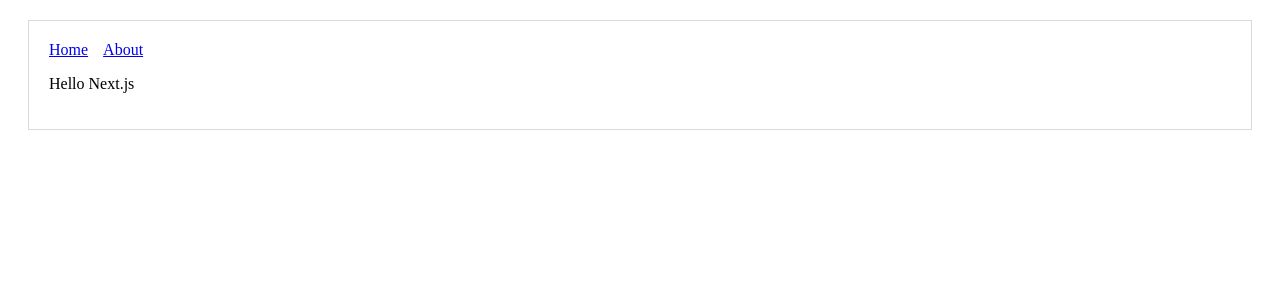
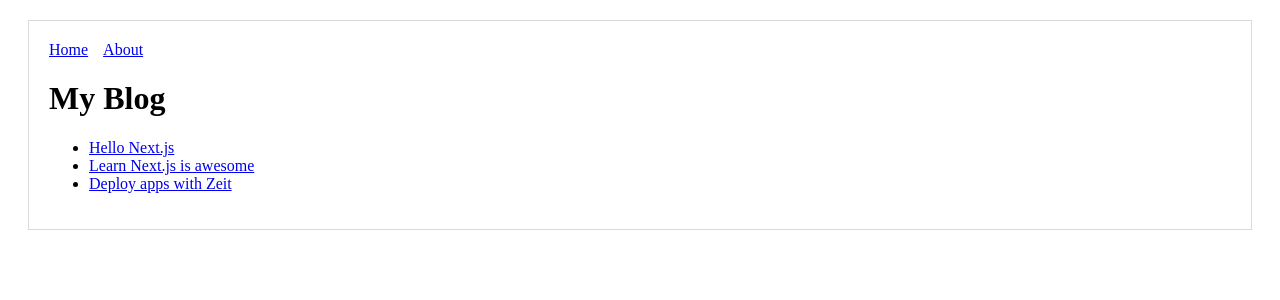
Before and after one commit to djheru/learn-nextjs, a Next.js app in the folder hello-next/: page / in a window 1280 px wide. Shown: the top 300 px of the page. Built offline with nearby package versions, Linux system fonts and the light colour scheme.

Commit message:
Setting up routing and route aliases

```diff
--- a/hello-next/package.json
+++ b/hello-next/package.json
@@ -11,6 +11,7 @@
   "author": "Philip Damra <philip.damra@gstv.com> (http://www.gstv.com)",
   "license": "ISC",
   "dependencies": {
+    "express": "^4.16.3",
     "next": "^6.1.1",
     "react": "^16.4.1",
     "react-dom": "^16.4.1"
--- a/hello-next/pages/index.js
+++ b/hello-next/pages/index.js
@@ -1,8 +1,30 @@
 import Layout from '../components/MyLayout';
+import Link from 'next/link';
+
+const PostLink = ({id, title}) => (
+  <li>
+    <Link as={`/p/${id}`} href={`/post?title=${title}`}>
+      <a>{title}</a>
+    </Link>
+  </li>
+);
+
+const posts = [
+  { title: 'Hello Next.js', id: 'hello-nextjs' },
+  { title: 'Learn Next.js is awesome', id: 'learn-nextjs' },
+  { title: 'Deploy apps with Zeit', id: 'deploy-nextjs' }
+];
 
 const Index = () => (
   <Layout>
-    <p>Hello Next.js</p>
+    <h1>My Blog</h1>
+    <ul>
+      {
+        posts.map(({ id, title }, i) => (
+          <PostLink id={id} title={title} key={i}/>
+        ))
+      }
+    </ul>
   </Layout>
 );
 
```
Also changed, not shown: hello-next/pages/post.js (added, +17 -0 lines), 1 other file (tests, documents, lock files or other folders).
